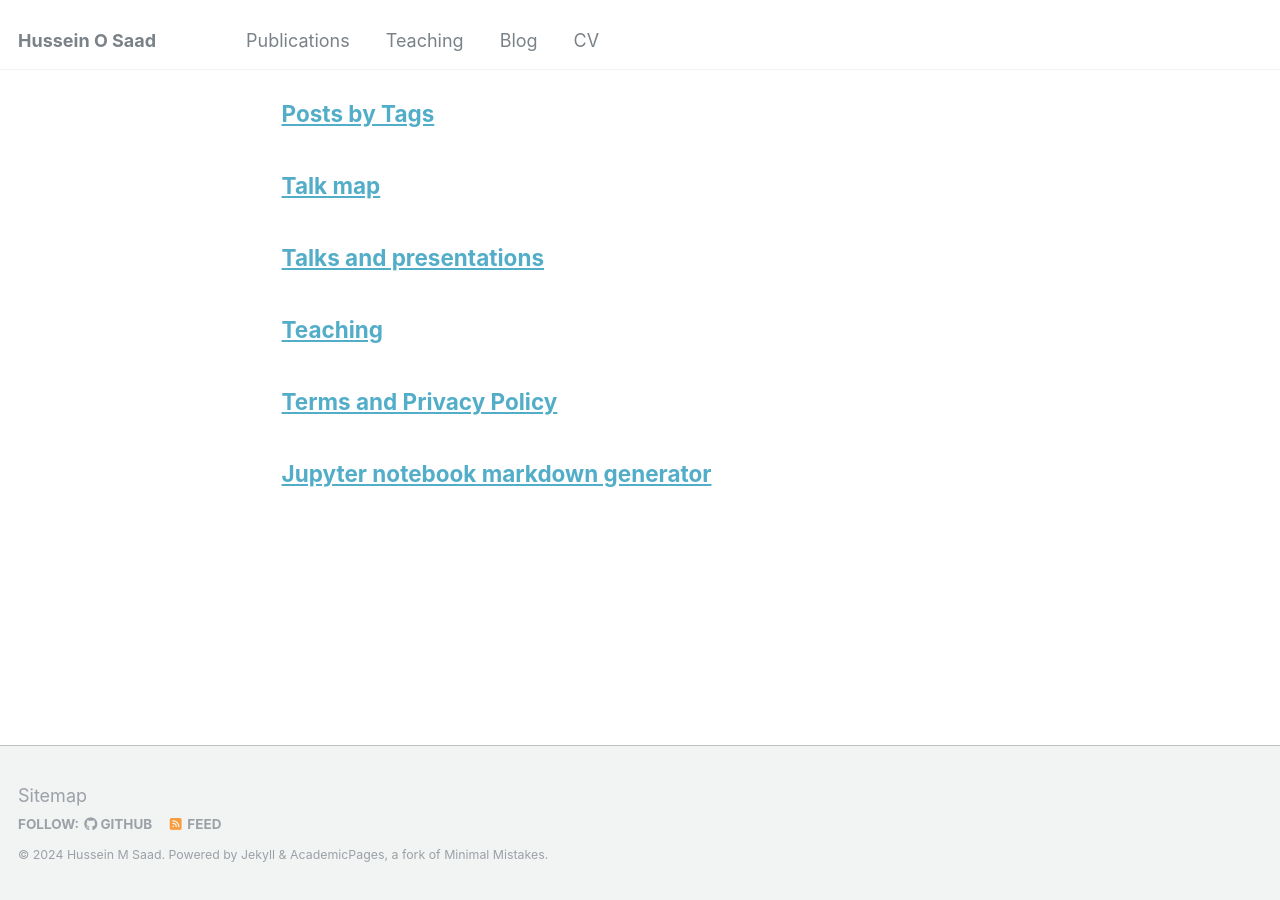
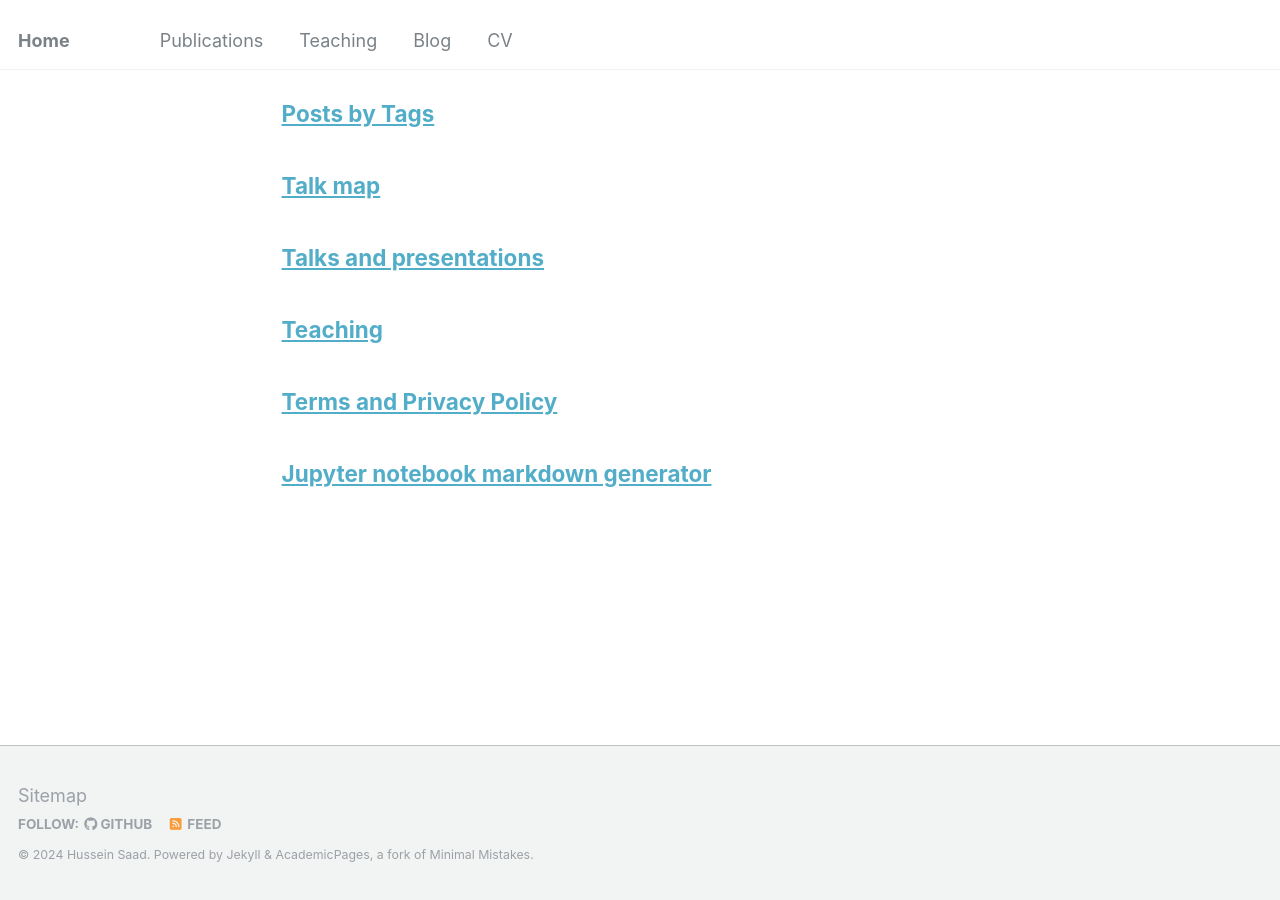
Before and after one commit to husseinsd1/husseinsd1.github.io, a Jekyll site: the page built from _pages/page-archive.html, in a window 1280 px wide and 900 px high, scrolled down 943 px. Built offline with Jekyll 4.4.1, drawn with Linux system fonts in a browser that asks for light colours.

Commit message:
Update about page

```diff
--- a/_config.yml
+++ b/_config.yml
@@ -8,9 +8,9 @@
 
 # Basic Site Settings
 locale                   : "en-US"
-title                    : "Hussein O Saad"
+title                    : "Home"
 title_separator          : "-"
-name                     : &name "Hussein M Saad"
+name                     : &name "Hussein Saad"
 description              : &description ""
 url                      : https://husseinsd1.github.io # the base hostname & protocol for your site e.g. "https://mmistakes.github.io"
 baseurl                  : "" # the subpath of your site, e.g. "/blog"
@@ -22,7 +22,7 @@ repository               : "husseinsd1/husseinsd1.github.io"
 author:
   # Biographic information
   avatar           : "profile.png"
-  name             : ""
+  name             : "Hussein Saad"
   pronouns         : # example: "she/her"
   bio              : "MSc in CS student"
   location         : "Hamilton, Ontario"
```
